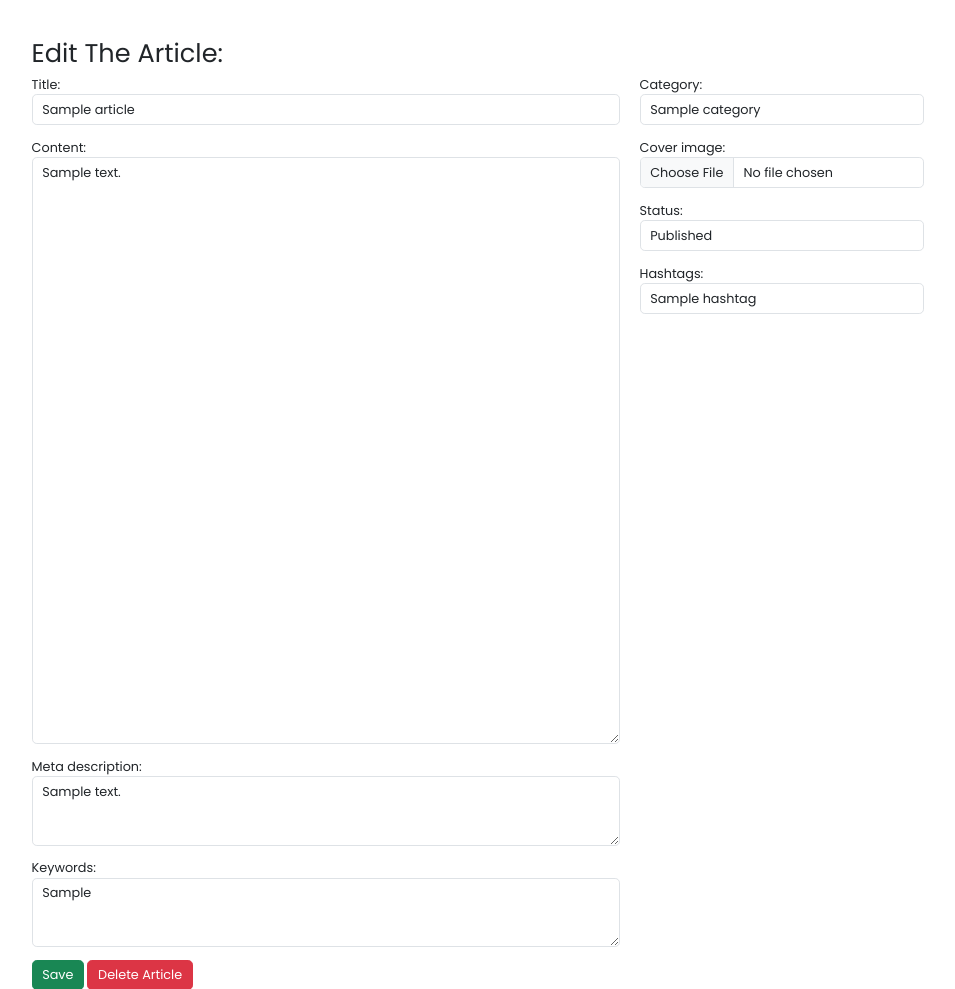
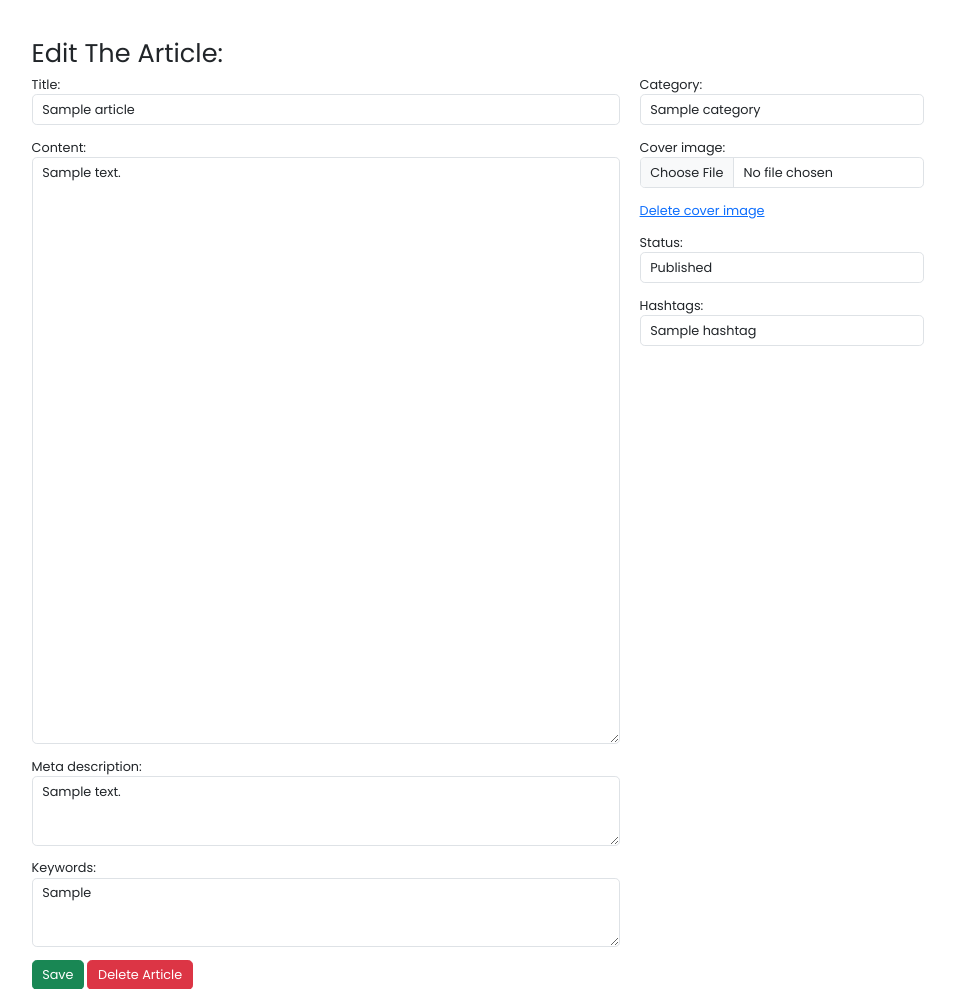
Before and after one commit to elBukhara/Articles, a Django app: page /edit/sample in a window 1280 px wide. Shown: the part 45-1034 px from the top of the page, without its empty margins (162-1117 px from the left). Run offline with Django 5.2, Linux system fonts and the light colour scheme; a user stored in the database is signed in; tables that the repository leaves empty hold one stand-in row (values such as "Sample post"); some libraries are stand-ins or nearby versions.

Commit message:
cover image is deletable

```diff
--- a/blog/forms.py
+++ b/blog/forms.py
@@ -1,7 +1,8 @@
 from django import forms
 from django.shortcuts import render, redirect, get_object_or_404
 from django.contrib.auth.decorators import login_required
-
+from django.urls import reverse
+from django.http import HttpResponseRedirect
 from . models import Article, Hashtag
 
 class ArticleForm(forms.ModelForm):
@@ -80,5 +81,11 @@ def edit_article(request, slug):
 @login_required
 def delete_article(request, slug):
     if Article.delete_article(slug=slug):
-        print(True)
         return redirect('users:profile', user_id=request.user.id)
+
+@login_required
+def delete_cover_image(request, article_id):
+    article = get_object_or_404(Article, id=article_id)
+    article.cover_image = 'default/cover.jpg'
+    article.save()
+    return HttpResponseRedirect(reverse('blog:edit_article', args=[article.slug]))
--- a/blog/urls.py
+++ b/blog/urls.py
@@ -14,6 +14,7 @@ urlpatterns = [
     path('create/', forms.create_article, name='create_article'),
     path('edit/<slug:slug>', forms.edit_article, name='edit_article'),
     path('delete/<slug:slug>', forms.delete_article, name='delete_article'),
+    path('delete_cover_image/<int:article_id>', forms.delete_cover_image, name='delete_cover_image'),
 
     path('search', search.search_box, name='search'),
     path('search_suggestions/', search.search_suggestions, name='search_suggestions'),
--- a/frontend/templates/blog/edit_article.html
+++ b/frontend/templates/blog/edit_article.html
@@ -34,6 +34,9 @@
           <p class="form-group">
             {{ form.cover_image.label_tag }} {{ form.cover_image }}
           </p>
+          {% if article.cover_image != 'default/cover.jpg' %}
+            <a href="{% url 'blog:delete_cover_image' article.id %}" class="d-block mb-3">Delete cover image</a>
+          {% endif %}
           <p class="form-group">
             {{ form.status.label_tag }} {{ form.status }}
           </p>
```
